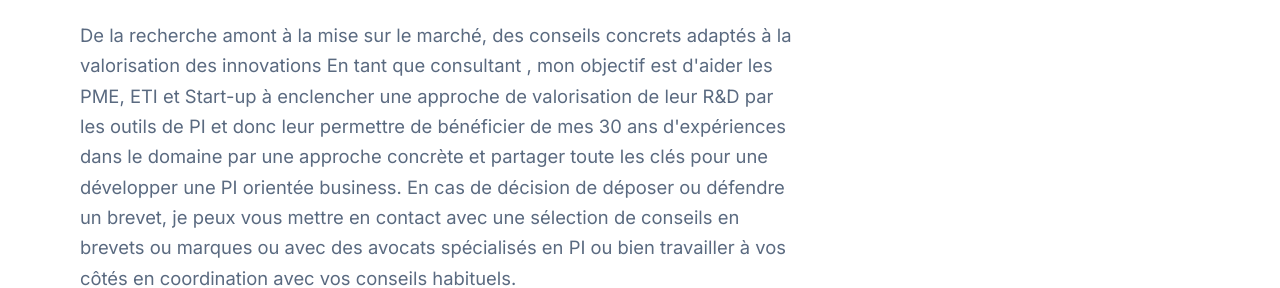
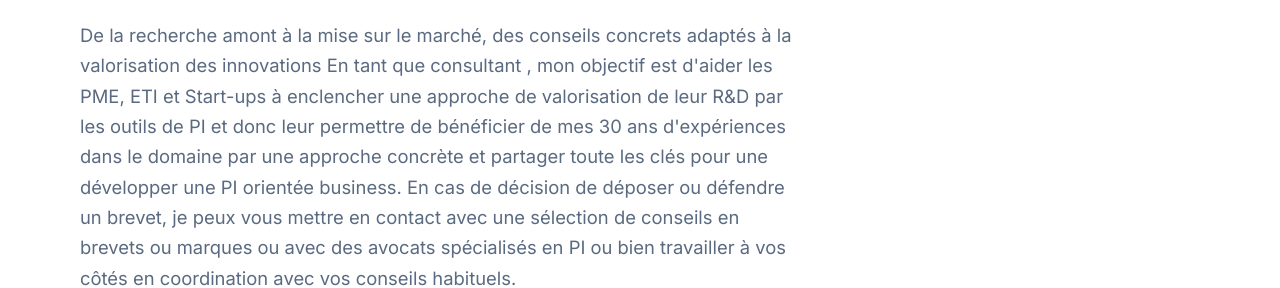
Before and after one commit to pierickr-lifesciences/siteweb, a Jekyll site: the page built from index.html, in a window 1280 px wide and 900 px high, scrolled down 4997 px. Shown: the part 236-524 px from the top of the window. Built offline with Jekyll 4.4.1, drawn with Linux system fonts in a browser that asks for light colours; a script that is not in the unit is left out.

Commit message:
Update _data/contenu.yml (via Pages CMS)

```diff
--- a/_data/contenu.yml
+++ b/_data/contenu.yml
@@ -22,9 +22,9 @@
     De la recherche amont à la mise sur le marché, des conseils concrets adaptés
     à la valorisation des innovations
 
-    En tant que consultant , mon objectif est d'aider les PME, ETI et Start-up à
-    enclencher une approche de valorisation de leur R&D par les outils de PI et
-    donc leur permettre de bénéficier de mes 30 ans d'expériences dans le
+    En tant que consultant , mon objectif est d'aider les PME, ETI et Start-ups
+    à enclencher une approche de valorisation de leur R&D par les outils de PI
+    et donc leur permettre de bénéficier de mes 30 ans d'expériences dans le
     domaine par une approche concrète et partager toute les clés pour une
     développer une PI orientée business.
 
```
